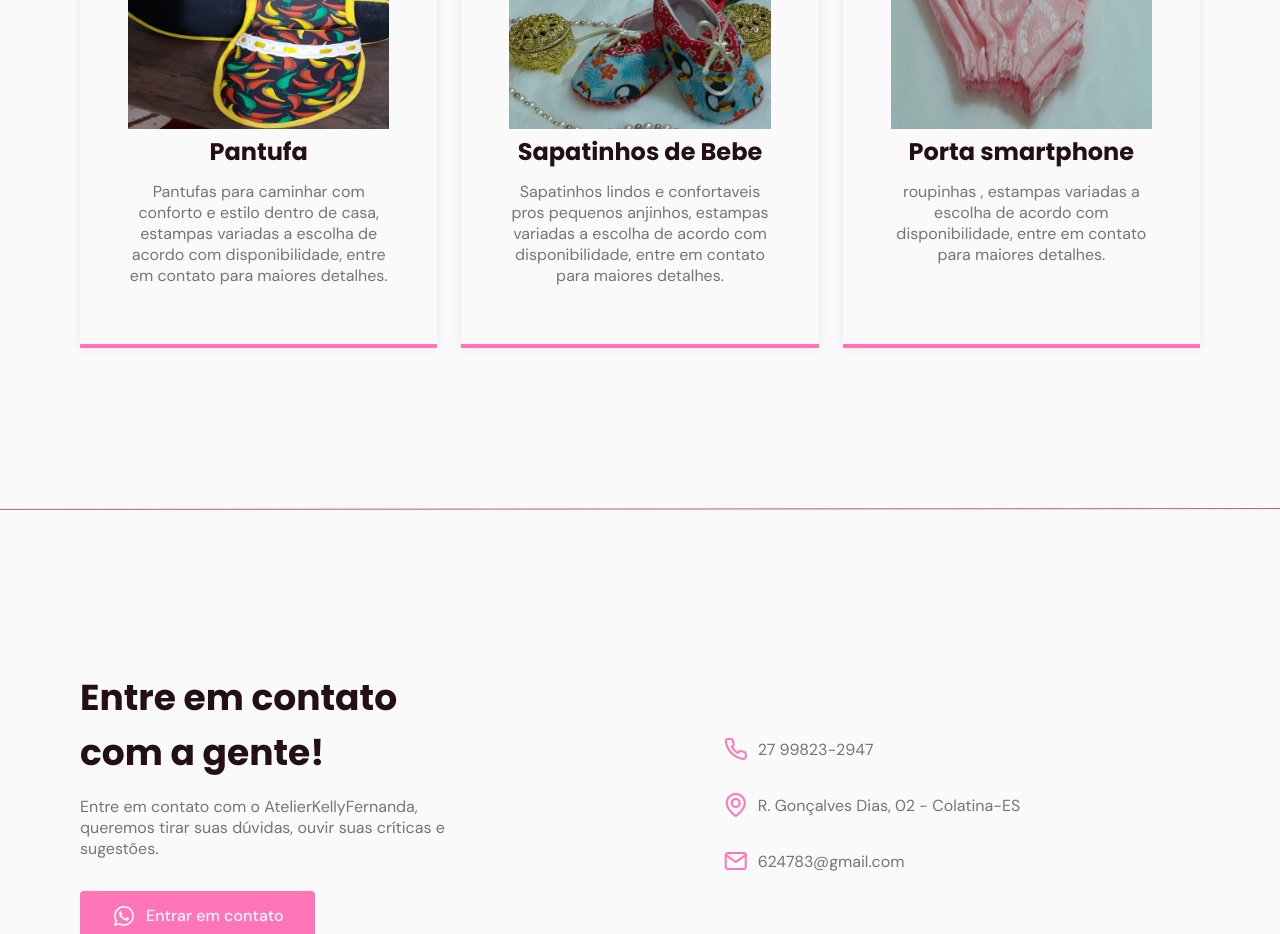
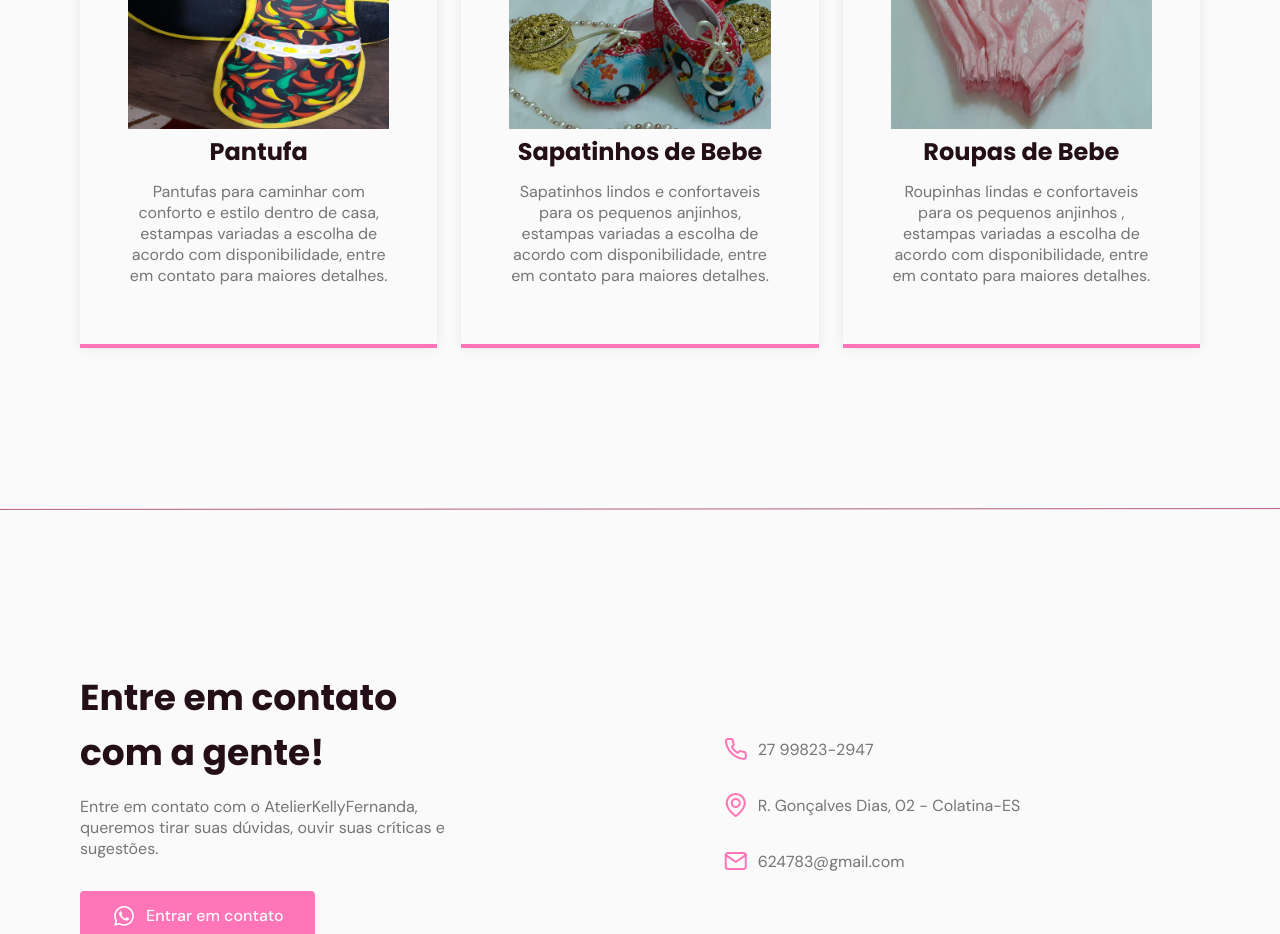
Before and after one commit to TI-1986/Atelier-KF, a plain HTML site: page index.html in a window 1280 px wide. Shown: the part 3040-3974 px from the top of the page. Drawn offline with nearby package versions, Linux system fonts and the light colour scheme; files whose address does not match are found by name.

Commit message:
corrigindo erro de texto.
Titulo do card.

```diff
--- a/index.html
+++ b/index.html
@@ -176,14 +176,14 @@
               <img src="assets/fotos/sapatinhos.png" alt="sapatinhos de bebe">
               <h3 class="title">Sapatinhos de Bebe</h3>
               <p>
-                Sapatinhos lindos e confortaveis pros pequenos anjinhos, estampas variadas a escolha de acordo com disponibilidade, entre em contato para maiores detalhes.
+                Sapatinhos lindos e confortaveis para os pequenos anjinhos, estampas variadas a escolha de acordo com disponibilidade, entre em contato para maiores detalhes.
               </p>
             </div>
             <div class="card">
               <img src="assets/fotos/template (7).png" alt="roupinha de bebe">
-              <h3 class="title">Porta smartphone</h3>
+              <h3 class="title">Roupas de Bebe</h3>
               <p>
-                roupinhas , estampas variadas a escolha de acordo com disponibilidade, entre em contato para maiores detalhes.
+                Roupinhas lindas e confortaveis para os pequenos anjinhos , estampas variadas a escolha de acordo com disponibilidade, entre em contato para maiores detalhes.
               </p>
             </div>
           </div>
```
